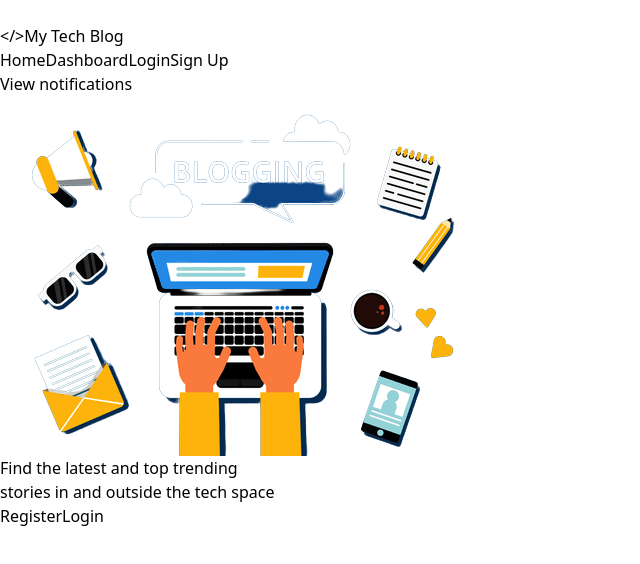
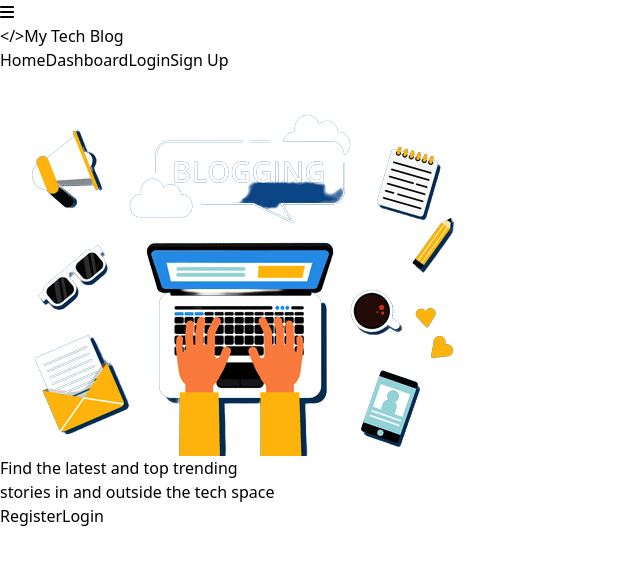
Before and after one commit to dkrest1/blog-api, a React (Vite) app in the folder client/: page / in a window 1280 px wide. Shown: the top 564 px of the page, without its empty margins (0-640 px from the left). Built offline with nearby package versions, Linux system fonts and the light colour scheme.

Commit message:
update: fixed navbar toggle button

```diff
--- a/client/package.json
+++ b/client/package.json
@@ -10,6 +10,10 @@
     "preview": "vite preview"
   },
   "dependencies": {
+    "@fortawesome/fontawesome-svg-core": "^6.4.0",
+    "@fortawesome/free-regular-svg-icons": "^6.4.0",
+    "@fortawesome/free-solid-svg-icons": "^6.4.0",
+    "@fortawesome/react-fontawesome": "^0.2.0",
     "react": "^18.2.0",
     "react-dom": "^18.2.0",
     "react-router-dom": "^6.11.1"
--- a/client/src/Components/Navbar.jsx
+++ b/client/src/Components/Navbar.jsx
@@ -2,8 +2,8 @@
 import logo from '../Assets/Images/logo.png'
 // import code from '../Assets/Images/code.png'
 import {NavLink, Link} from 'react-router-dom'
-// import classNames from 'classNames'
-
+import { FontAwesomeIcon } from '@fortawesome/react-fontawesome'
+import { faBars, faTimes } from '@fortawesome/free-solid-svg-icons'
  const Navbar =()=> {
 
     const [isOpen, setIsOpen] = useState(false);
@@ -25,7 +25,7 @@
                             onClick={toggleMenu}
                             >
                             {/* <span className="sr-only">Open main menu</span> */}
-                            {isOpen ? <i className='fa fa-times'></i> : <i className='fa fa-bars'></i>}
+                            {isOpen ? <FontAwesomeIcon icon={faTimes}/> : <FontAwesomeIcon icon={faBars}/>}
                         </button>
                     </div>
                     <div className="flex-1 flex items-center justify-center sm:items-stretch sm:justify-between">
```
Also changed, not shown: 1 other file (tests, documents, lock files or other folders).
